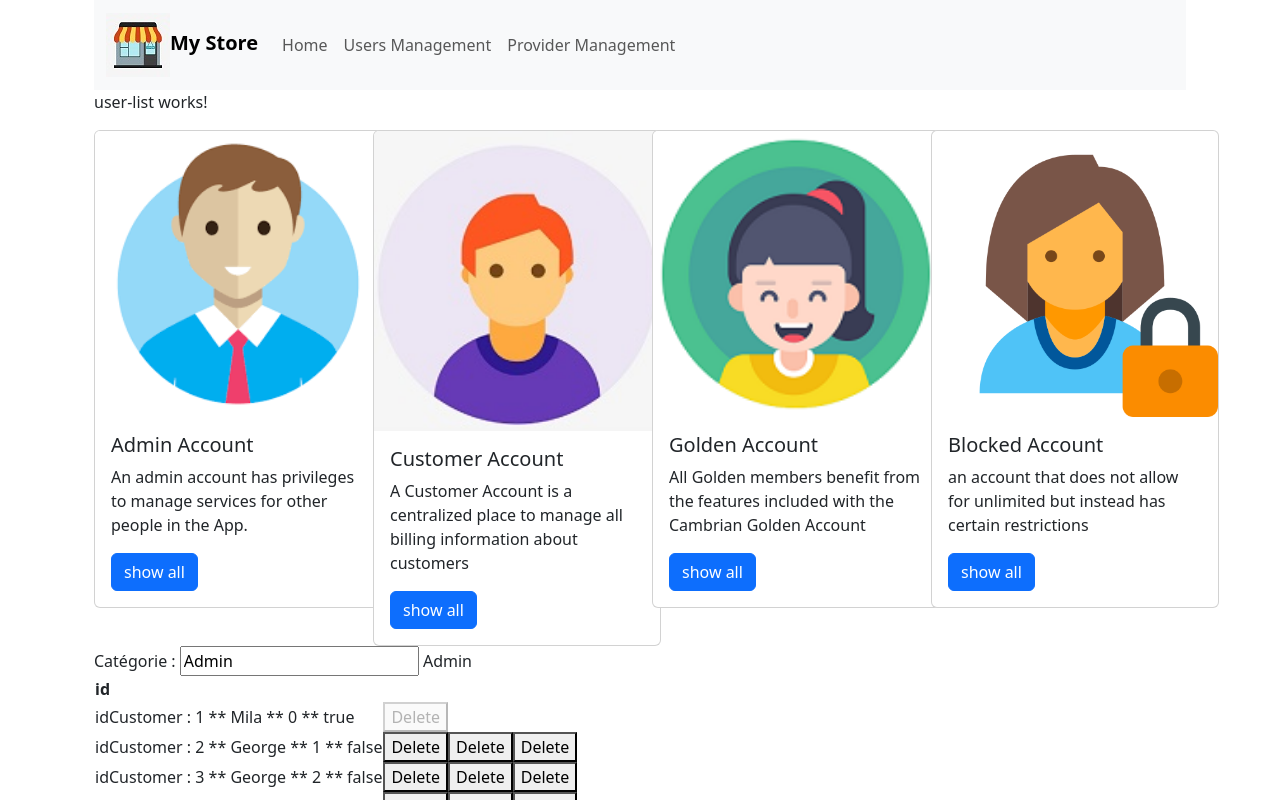
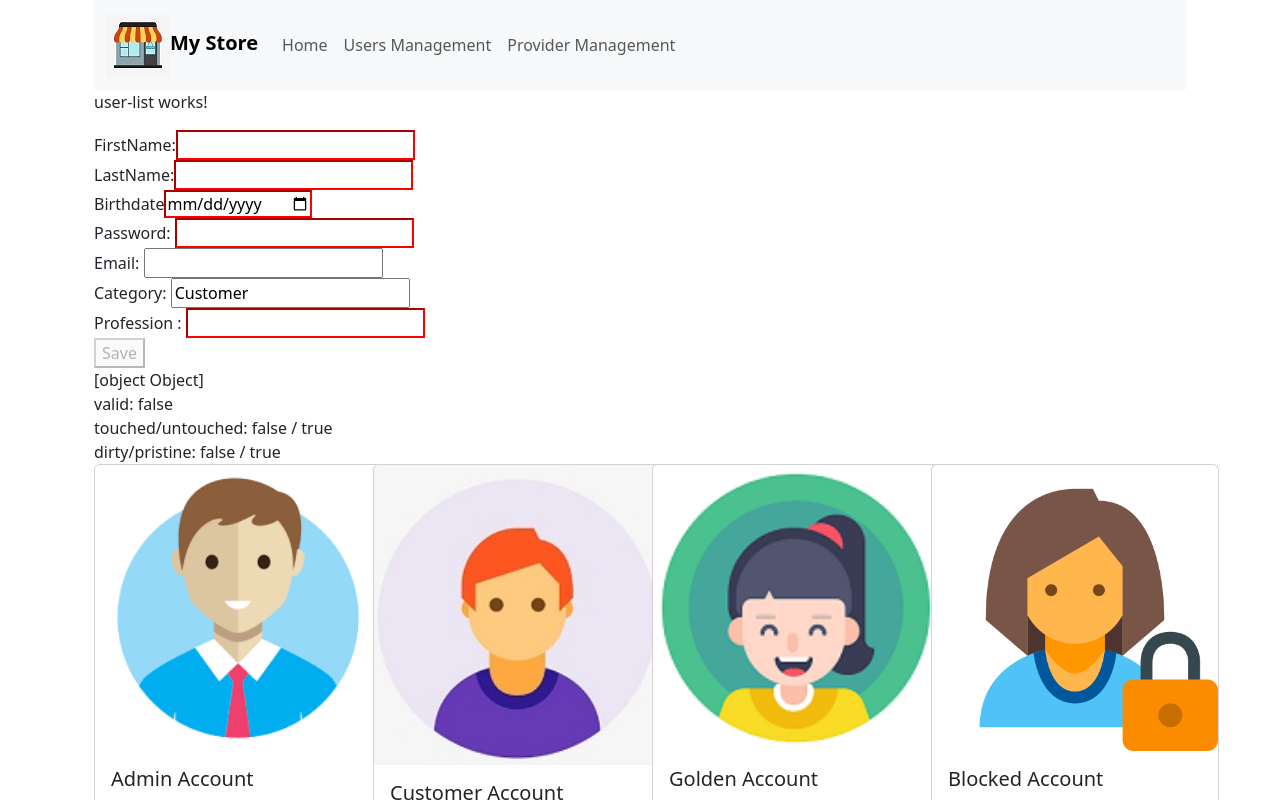
Before and after one commit to amenirommene/angulartwin1, an Angular app: page /mainusers/users/Admin in a window 1280 px wide. Shown: the top 800 px of the page. Built offline with nearby package versions, Linux system fonts and the light colour scheme; data requests are answered from the project's data file.

Commit message:
template driven form

```diff
--- /dev/null
+++ b/src/app/user/components/add-user/add-user.component.css
@@ -0,0 +1,3 @@
+.ng-invalid{
+    border-color: red;
+}
--- /dev/null
+++ b/src/app/user/components/add-user/add-user.component.html
@@ -0,0 +1,35 @@
+
+<form #form="ngForm">
+FirstName:<input (keyup)="f(firstname.errors)" name="firstname" pattern="[a-zA-Z]*" minlength="10" required type="text"
+[(ngModel)]="user.firstName" #firstname="ngModel"><br>
+<div *ngIf="firstname.touched && firstname.invalid">
+    <div *ngIf="firstname.errors['required']">
+        Firstaname obligatoire
+    </div>
+    <div *ngIf="firstname.errors['minlength']">
+Firstaname contient au minimum
+{{firstname.errors['minlength']['requiredLength']}} caractères
+ alors que vous avez tapé
+ {{firstname.errors['minlength']['actualLength']}}
+    </div>
+    <div *ngIf="firstname.errors['pattern']">
+        Firstaname ne contient que des lettres
+    </div>
+</div>
+LastName:<input name="lastname" pattern="[a-zA-Z]*" minlength="3" required type="text"  [(ngModel)]="user.lastName" #lastname="ngModel"><br>
+Birthdate<input name="birthdate" required type="date"  [(ngModel)]="user.birthDate" #birthdate="ngModel"><br>
+Password: <input name="password" required  type="password"  [(ngModel)]="user.password" #password="ngModel"><br>
+Email: <input name="email" type="email"  [(ngModel)]="user.email" pattern="^[a-zA-Z0-9._-]+@gmail.com" #email="ngModel">
+<br>
+<div *ngIf="email.invalid">
+    Email invalid
+</div>
+Category: <input  name="category"  pattern="Customer" required type="text"  [(ngModel)]="user.accountCategory" #category="ngModel"><br>
+<div *ngIf="category.invalid">La catégorie doit être égale à Customer</div>
+Profession : <input name="profession" required type="text"  [(ngModel)]="user.profession" #profession="ngModel"><br>
+<button [disabled]="form.invalid">Save</button>
+</form>
+{{firstname.errors}}<br>
+valid: {{firstname.valid}} <br>
+touched/untouched: {{firstname.touched}} / {{firstname.untouched}} <br>
+dirty/pristine: {{firstname.dirty}} / {{firstname.pristine}}
--- /dev/null
+++ b/src/app/user/components/add-user/add-user.component.ts
@@ -0,0 +1,17 @@
+import { Component } from '@angular/core';
+import { User } from 'src/app/models/user';
+
+@Component({
+  selector: 'app-add-user',
+  templateUrl: './add-user.component.html',
+  styleUrls: ['./add-user.component.css']
+})
+export class AddUserComponent {
+user : User=new User();
+ngOnInit(){
+  this.user.accountCategory="Customer";
+}
+f(err){
+console.log(err);
+}
+}
--- a/src/app/user/components/user-list/user-list.component.html
+++ b/src/app/user/components/user-list/user-list.component.html
@@ -1,4 +1,5 @@
 <p>user-list works!</p>
+<app-add-user></app-add-user>
 
 <div class="row">
     <div class="col-md-3">
--- a/src/app/user/user.module.ts
+++ b/src/app/user/user.module.ts
@@ -6,13 +6,15 @@ import { UsersComponent } from './components/users/users.component';
 import { UserListComponent } from './components/user-list/user-list.component';
 import { FormsModule } from '@angular/forms';
 import { UserService } from '../services/user.service';
+import { AddUserComponent } from './components/add-user/add-user.component';
 
 
 
 @NgModule({
   declarations: [
     UsersComponent,
-    UserListComponent
+    UserListComponent,
+    AddUserComponent
   ],
   imports: [
     CommonModule, //par défaut : directive ngFor, ngIf, ngSwitch, ngClass, ngStyle, ....
```
Also changed, not shown: 1 other file (tests, documents, lock files or other folders).
